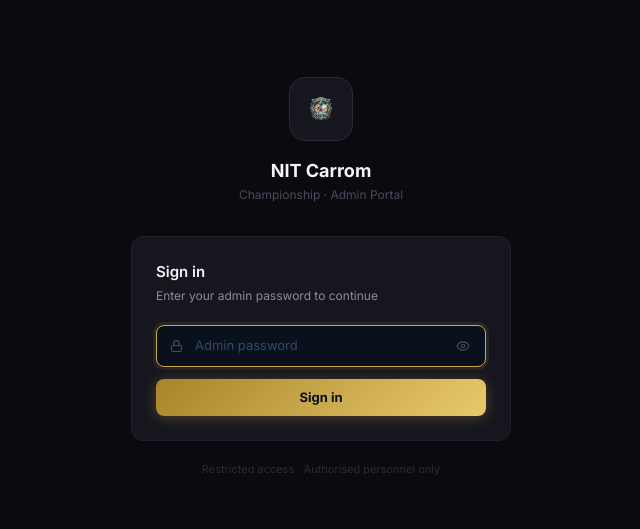
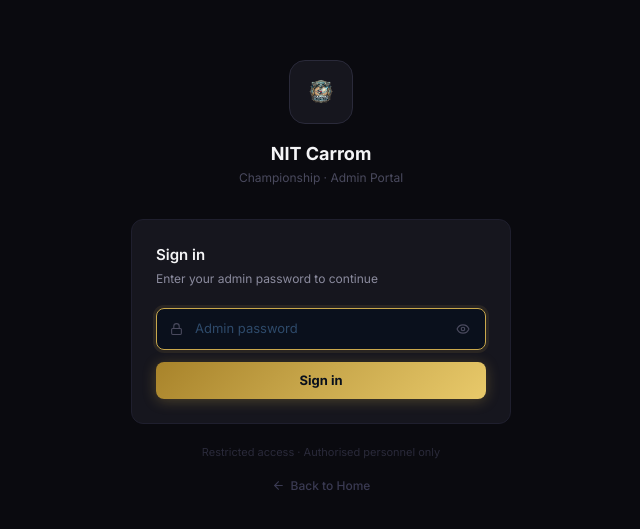
Before and after one commit to krisjais/Carrom_scoreboard, a Next.js app: page /admin/login in a window 1280 px wide. Shown: the part 123-652 px from the top of the page, without its empty margins (319-959 px from the left). Built offline with nearby package versions, Linux system fonts and the light colour scheme; no server answers.

Commit message:
Add back to home button on admin login page

```diff
--- a/src/app/admin/login/page.js
+++ b/src/app/admin/login/page.js
@@ -2,8 +2,9 @@
 import { useState } from 'react';
 import { useRouter } from 'next/navigation';
 import { adminLogin } from '@/lib/api';
-import { Lock, Eye, EyeOff } from 'lucide-react';
+import { Lock, Eye, EyeOff, ArrowLeft } from 'lucide-react';
 import Image from 'next/image';
+import Link from 'next/link';
 
 export default function AdminLoginPage() {
   const [password, setPassword] = useState('');
@@ -79,6 +80,20 @@ export default function AdminLoginPage() {
         <p className="text-center text-[11px] mt-5" style={{ color: '#2A2A3A' }}>
           Restricted access · Authorised personnel only
         </p>
+
+        {/* Back to home */}
+        <div className="flex justify-center mt-4">
+          <Link
+            href="/"
+            className="flex items-center gap-1.5 no-underline text-[12px] font-medium transition-colors"
+            style={{ color: '#3A3A52' }}
+            onMouseEnter={e => e.currentTarget.style.color = '#C9A84C'}
+            onMouseLeave={e => e.currentTarget.style.color = '#3A3A52'}
+          >
+            <ArrowLeft size={13} />
+            Back to Home
+          </Link>
+        </div>
       </div>
     </div>
   );
```
